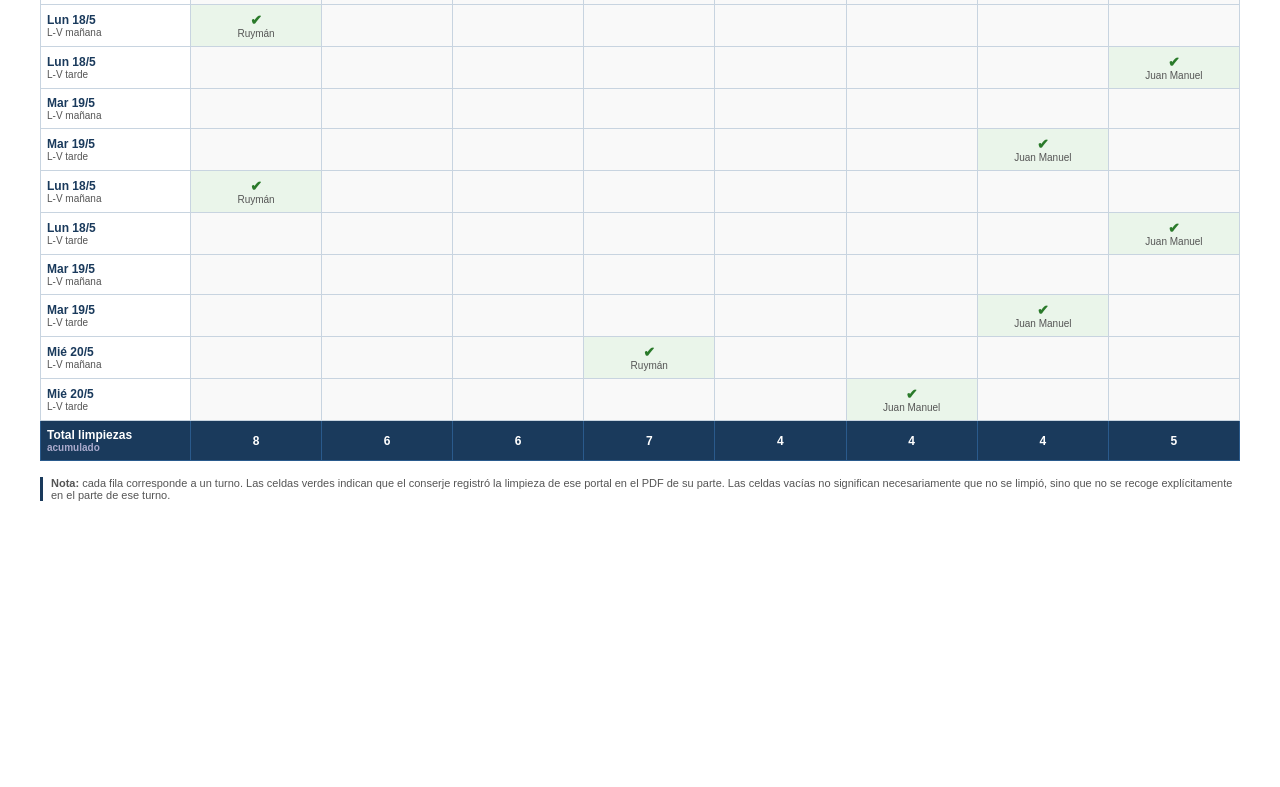
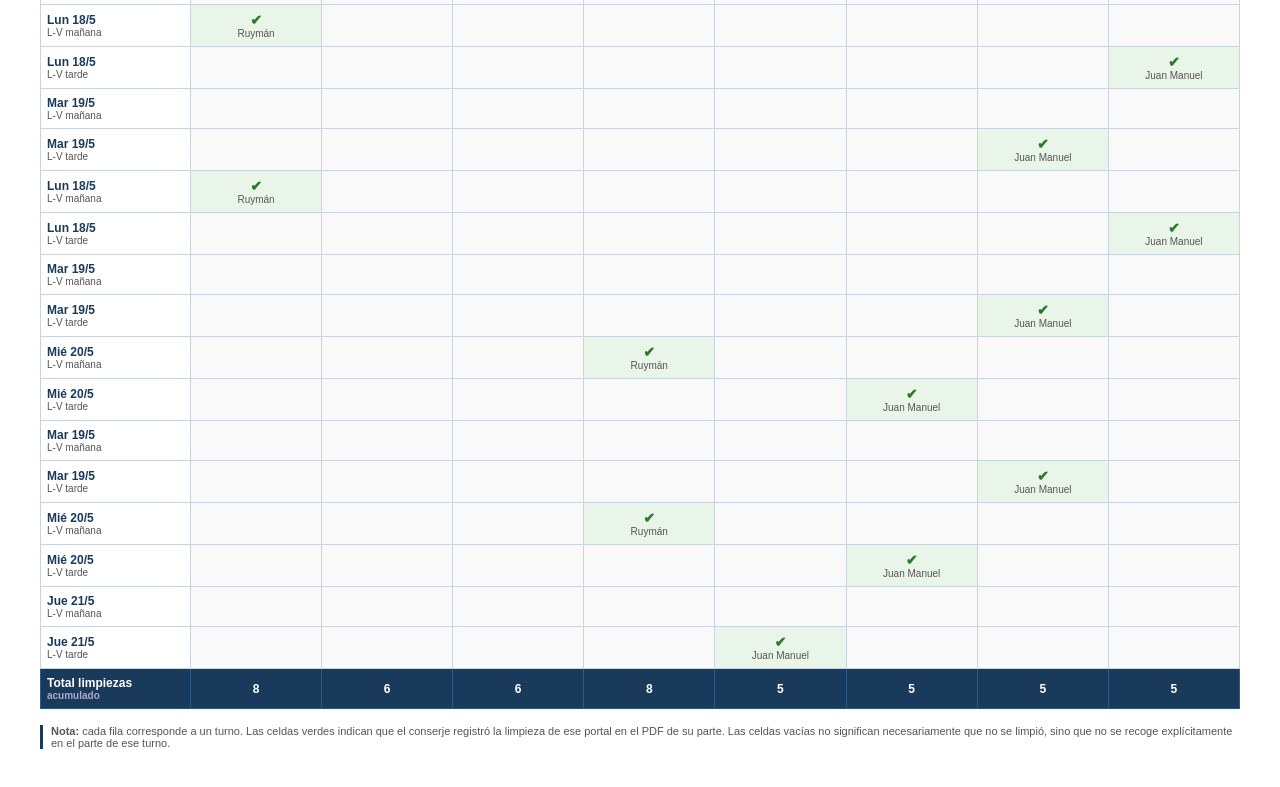
Before and after one commit to rgrpublicidad/ferrer-portales, a website: page index.html in a window 1280 px wide. Shown: the part 1007-1794 px from the top of the page. Before the commit the page ends 1548 px from the top, so only its background shows below. Drawn offline with Linux system fonts and the light colour scheme.

Commit message:
Actualización automática 22/05/2026 (+6 partes)

```diff
--- a/index.html
+++ b/index.html
@@ -25,7 +25,7 @@
 <body>
 
 <h1>Recuento de limpieza por portal - Edificio Ferrer y Perdomo</h1>
-<p class="subtitulo">Fuente: PDFs adjuntos a los partes de conserje@ferreryperdomo.com &nbsp;|&nbsp; Actualizado: 21/05/2026 (auto)</p>
+<p class="subtitulo">Fuente: PDFs adjuntos a los partes de conserje@ferreryperdomo.com &nbsp;|&nbsp; Actualizado: 22/05/2026 (auto)</p>
 
 <table>
   <thead>
@@ -410,15 +410,88 @@
       <td class="vacio"></td>
     </tr>
 
+
+    <tr>
+      <td class="col-fecha"><span class="semana-label">Mar 19/5</span><br><small>L-V mañana</small></td>
+      <td class="vacio"></td>
+      <td class="vacio"></td>
+      <td class="vacio"></td>
+      <td class="vacio"></td>
+      <td class="vacio"></td>
+      <td class="vacio"></td>
+      <td class="vacio"></td>
+      <td class="vacio"></td>
+    </tr>
+
+    <tr>
+      <td class="col-fecha"><span class="semana-label">Mar 19/5</span><br><small>L-V tarde</small></td>
+      <td class="vacio"></td>
+      <td class="vacio"></td>
+      <td class="vacio"></td>
+      <td class="vacio"></td>
+      <td class="vacio"></td>
+      <td class="vacio"></td>
+      <td class="limpio"><span class="ok">✔</span><small>Juan Manuel</small></td>
+      <td class="vacio"></td>
+    </tr>
+
+    <tr>
+      <td class="col-fecha"><span class="semana-label">Mié 20/5</span><br><small>L-V mañana</small></td>
+      <td class="vacio"></td>
+      <td class="vacio"></td>
+      <td class="vacio"></td>
+      <td class="limpio"><span class="ok">✔</span><small>Ruymán</small></td>
+      <td class="vacio"></td>
+      <td class="vacio"></td>
+      <td class="vacio"></td>
+      <td class="vacio"></td>
+    </tr>
+
+    <tr>
+      <td class="col-fecha"><span class="semana-label">Mié 20/5</span><br><small>L-V tarde</small></td>
+      <td class="vacio"></td>
+      <td class="vacio"></td>
+      <td class="vacio"></td>
+      <td class="vacio"></td>
+      <td class="vacio"></td>
+      <td class="limpio"><span class="ok">✔</span><small>Juan Manuel</small></td>
+      <td class="vacio"></td>
+      <td class="vacio"></td>
+    </tr>
+
+    <tr>
+      <td class="col-fecha"><span class="semana-label">Jue 21/5</span><br><small>L-V mañana</small></td>
+      <td class="vacio"></td>
+      <td class="vacio"></td>
+      <td class="vacio"></td>
+      <td class="vacio"></td>
+      <td class="vacio"></td>
+      <td class="vacio"></td>
+      <td class="vacio"></td>
+      <td class="vacio"></td>
+    </tr>
+
+    <tr>
+      <td class="col-fecha"><span class="semana-label">Jue 21/5</span><br><small>L-V tarde</small></td>
+      <td class="vacio"></td>
+      <td class="vacio"></td>
+      <td class="vacio"></td>
+      <td class="vacio"></td>
+      <td class="limpio"><span class="ok">✔</span><small>Juan Manuel</small></td>
+      <td class="vacio"></td>
+      <td class="vacio"></td>
+      <td class="vacio"></td>
+    </tr>
+
     <tr class="totales">
       <td class="col-fecha" style="color:#fff">Total limpiezas<br><small style="color:#aac">acumulado</small></td>
       <td>8</td>
       <td>6</td>
       <td>6</td>
-      <td>7</td>
-      <td>4</td>
-      <td>4</td>
-      <td>4</td>
+      <td>8</td>
+      <td>5</td>
+      <td>5</td>
+      <td>5</td>
       <td>5</td>
     </tr>
 
```
